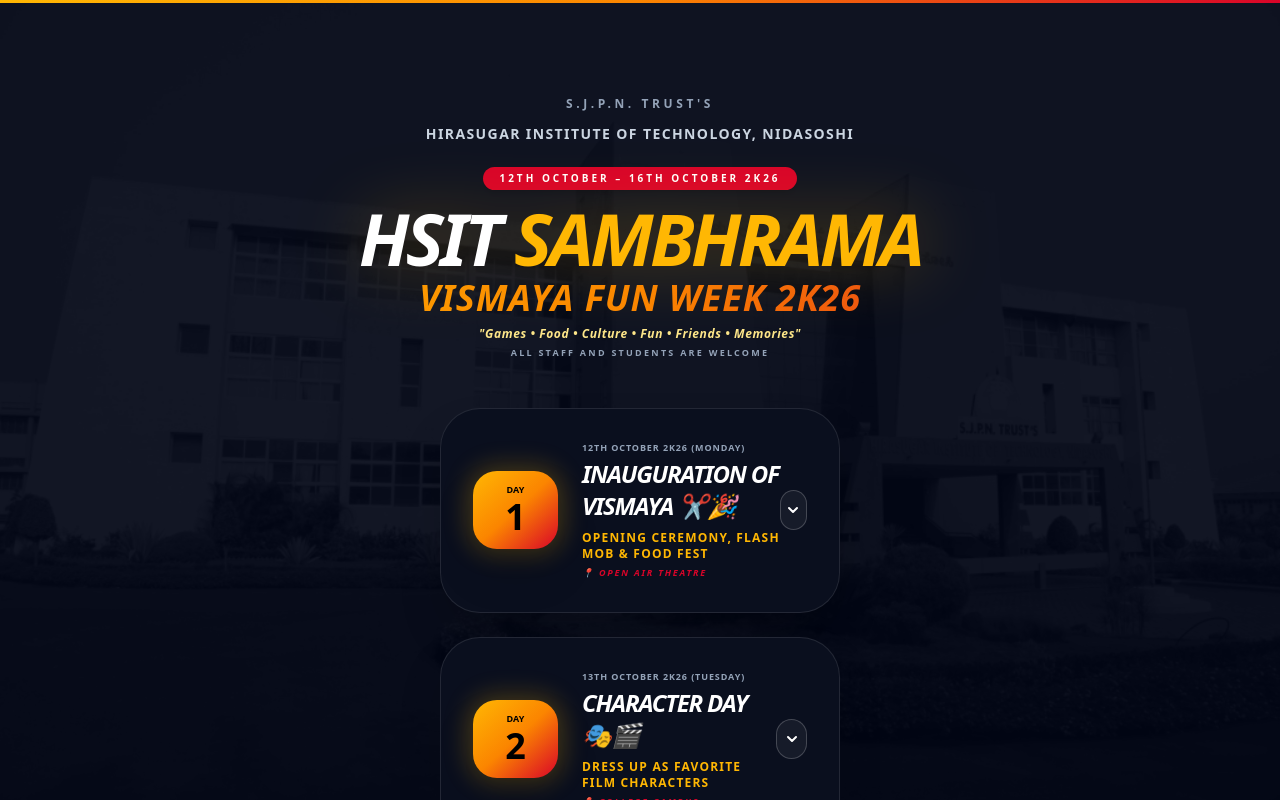
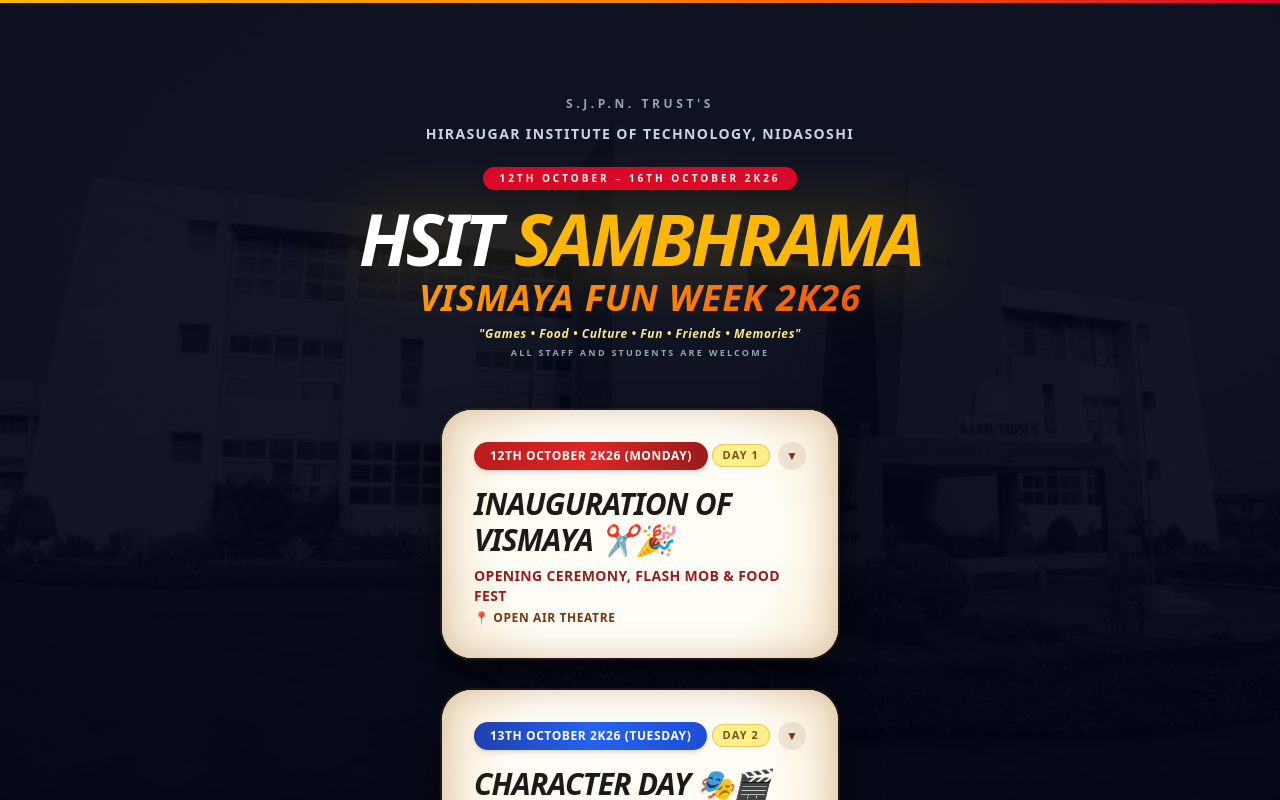
Before and after one commit to Anoop-Hampannavar/Vismaya-2k26, a Next.js app: page / in a window 1280 px wide. Shown: the top 800 px of the page. Built offline with nearby package versions, Linux system fonts and the light colour scheme.

Commit message:
Update EventCard.tsx

```diff
--- a/src/components/EventCard.tsx
+++ b/src/components/EventCard.tsx
@@ -4,15 +4,25 @@
 import { motion, AnimatePresence, useMotionValue, useSpring, useTransform } from 'framer-motion';
 import { EventItem } from '@/lib/types';
 
+// Theme color accents matching each poster placard
+const dayThemes: Record<number, { ribbonBg: string; borderGlow: string; textAccent: string }> = {
+  1: { ribbonBg: 'from-[#B91C1C] via-[#DC2626] to-[#991B1B]', borderGlow: 'rgba(220,38,38,0.4)', textAccent: '#991B1B' },
+  2: { ribbonBg: 'from-[#1E40AF] via-[#2563EB] to-[#1D4ED8]', borderGlow: 'rgba(37,99,235,0.4)', textAccent: '#1D4ED8' },
+  3: { ribbonBg: 'from-[#166534] via-[#15803D] to-[#14532D]', borderGlow: 'rgba(21,128,61,0.4)', textAccent: '#15803D' },
+  4: { ribbonBg: 'from-[#5B21B6] via-[#7C3AED] to-[#4C1D95]', borderGlow: 'rgba(124,58,237,0.4)', textAccent: '#6D28D9' },
+  5: { ribbonBg: 'from-[#B91C1C] via-[#E11D48] to-[#991B1B]', borderGlow: 'rgba(225,29,72,0.4)', textAccent: '#B91C1C' },
+};
+
 export default function EventCard({ item }: { item: EventItem }) {
   const [isOpen, setIsOpen] = useState(false);
+  const theme = dayThemes[item.day] || dayThemes[1];
 
   const x = useMotionValue(0);
   const y = useMotionValue(0);
   const mouseXSpring = useSpring(x);
   const mouseYSpring = useSpring(y);
-  const rotateX = useTransform(mouseYSpring, [-0.5, 0.5], ["7deg", "-7deg"]);
-  const rotateY = useTransform(mouseXSpring, [-0.5, 0.5], ["-7deg", "7deg"]);
+  const rotateX = useTransform(mouseYSpring, [-0.5, 0.5], ['6deg', '-6deg']);
+  const rotateY = useTransform(mouseXSpring, [-0.5, 0.5], ['-6deg', '6deg']);
 
   const handleMouseMove = (e: React.MouseEvent<HTMLDivElement>) => {
     const rect = e.currentTarget.getBoundingClientRect();
@@ -26,73 +36,78 @@
       onMouseMove={handleMouseMove}
       onMouseLeave={() => { x.set(0); y.set(0); }}
       onClick={() => setIsOpen(!isOpen)}
-      style={{ rotateX, rotateY, transformStyle: "preserve-3d", background: '#0a0f1e' }}
-      className={`relative overflow-hidden rounded-[2.5rem] mb-6 cursor-pointer border transition-all duration-500 shadow-2xl ${
-        isOpen ? 'border-[#FFB703]/70 shadow-[0_0_40px_rgba(255,183,3,0.3)]' : 'border-white/10 hover:border-[#FFB703]/30'
+      style={{ rotateX, rotateY, transformStyle: 'preserve-3d' }}
+      className={`relative overflow-hidden rounded-[2rem] mb-7 cursor-pointer transition-all duration-500 shadow-2xl border-2 ${
+        isOpen
+          ? 'border-[#FFB703] shadow-[0_20px_50px_rgba(0,0,0,0.8)] scale-[1.01]'
+          : 'border-[#4a2e12]/40 hover:border-[#FFB703]/60 shadow-[0_15px_35px_rgba(0,0,0,0.6)]'
       }`}
     >
-      <AnimatePresence mode="wait">
+      {/* Background Parchment / Paper Feel */}
+      <div
+        className="absolute inset-0 z-0 bg-[#FFFBEB]"
+        style={{
+          backgroundImage: 'radial-gradient(circle at 50% 50%, #FFFDF5 60%, #F5E6CA 100%)',
+          boxShadow: 'inset 0 0 35px rgba(120, 53, 15, 0.25)'
+        }}
+      />
+
+      {/* Expanded Background Photo with Dark Tint */}
+      <AnimatePresence>
         {isOpen && (
-          <motion.div initial={{ opacity: 0 }} animate={{ opacity: 0.45 }} exit={{ opacity: 0 }} className="absolute inset-0 z-0">
-            <motion.img
-              initial={{ scale: 1 }} animate={{ scale: 1.2 }}
-              transition={{ duration: 10, ease: "linear", repeat: Infinity, repeatType: "reverse" }}
-              src={item.img} alt={item.title} className="w-full h-full object-cover"
-            />
-            <div className="absolute inset-0 bg-gradient-to-t from-[#0a0f1e] via-[#0a0f1e]/80 to-transparent" />
+          <motion.div initial={{ opacity: 0 }} animate={{ opacity: 0.18 }} exit={{ opacity: 0 }} className="absolute inset-0 z-0 pointer-events-none">
+            <img src={item.img} alt={item.title} className="w-full h-full object-cover" />
           </motion.div>
         )}
       </AnimatePresence>
 
-      <div className="relative z-10 p-7 md:p-8" style={{ transform: "translateZ(50px)" }}>
-        <div className="flex justify-between items-center">
-          <div className="flex items-center gap-5 md:gap-6">
-            <div className="relative">
-              {!isOpen && (
+      <div className="relative z-10 p-6 md:p-8" style={{ transform: 'translateZ(40px)' }}>
+        {/* Top Poster Ribbon */}
+        <div className="flex justify-between items-start mb-4">
+          <div className={`inline-block px-4 py-1.5 rounded-full bg-gradient-to-r ${theme.ribbonBg} shadow-md`}>
+            <p className="text-[10px] md:text-xs font-black uppercase tracking-wider text-white">
+              {item.date}
+            </p>
+          </div>
+
+          <div className="flex items-center gap-2">
+            <span className="text-[11px] font-black uppercase text-[#854D0E] tracking-widest bg-[#FEF08A] px-2.5 py-0.5 rounded-full border border-[#CA8A04]/40">
+              DAY {item.day}
+            </span>
             <motion.div
-                  animate={{ scale: [1, 1.3, 1], opacity: [0.4, 0, 0.4] }}
-                  transition={{ repeat: Infinity, duration: 2 }}
-                  className="absolute inset-0 bg-[#FFB703] rounded-3xl blur-md"
-                />
-              )}
-              <div className="relative flex flex-col items-center justify-center bg-gradient-to-br from-[#FFB703] via-[#FB8500] to-[#D90429] rounded-3xl p-3 min-w-[75px] md:min-w-[85px] shadow-2xl">
-                <span className="text-[9px] text-black font-black uppercase">Day</span>
-                <span className="text-3xl md:text-4xl font-black text-black leading-none">{item.day}</span>
+              animate={{ rotate: isOpen ? 180 : 0 }}
+              className="w-7 h-7 rounded-full bg-[#78350F]/10 flex items-center justify-center text-[#78350F] font-bold text-xs"
+            >
+              ▼
+            </motion.div>
           </div>
         </div>
 
-            <div>
-              <p className="text-[9px] text-slate-400 font-bold uppercase tracking-widest mb-1">{item.date}</p>
-              <h3 className="font-bold text-xl md:text-2xl text-white tracking-tighter leading-none italic">{item.title}</h3>
+        {/* Event Title Matching Poster Typography */}
+        <h3 className="text-2xl md:text-3xl font-black text-[#1C1917] tracking-tight uppercase leading-none italic drop-shadow-sm mb-2">
+          {item.title}
+        </h3>
 
-              <div className="flex flex-col gap-1 mt-2">
-                <p className="text-[10px] md:text-xs text-[#FFB703] uppercase tracking-widest font-bold">{item.theme}</p>
+        {/* Sub-Theme & Venue */}
+        <p className="text-xs md:text-sm font-extrabold uppercase tracking-wide" style={{ color: theme.textAccent }}>
+          {item.theme}
+        </p>
         {item.venue && (
-                  <p className="text-[8px] md:text-[9px] text-[#D90429] uppercase tracking-[0.2em] font-black italic">
+          <p className="text-[10px] md:text-xs font-black uppercase tracking-wider text-[#78350F] mt-1">
             📍 {item.venue}
           </p>
         )}
-              </div>
-            </div>
-          </div>
 
-          <motion.div
-            animate={{ rotate: isOpen ? 180 : 0, y: isOpen ? 0 : [0, 5, 0] }}
-            transition={{ y: { repeat: Infinity, duration: 1.5, ease: "easeInOut" } }}
-            className={`flex items-center justify-center w-8 h-8 md:w-10 md:h-10 rounded-full border ${
-              isOpen ? 'bg-[#FFB703] border-[#FFB703]' : 'border-white/20 bg-white/5'
-            }`}
-          >
-            <svg width="16" height="16" viewBox="0 0 24 24" fill="none" stroke={isOpen ? "black" : "white"} strokeWidth="3" strokeLinecap="round" strokeLinejoin="round">
-              <path d="M6 9l6 6 6-6"/>
-            </svg>
-          </motion.div>
-        </div>
-
+        {/* Collapsible Details */}
         <AnimatePresence>
           {isOpen && (
-            <motion.div initial={{ opacity: 0, height: 0 }} animate={{ opacity: 1, height: 'auto' }} exit={{ opacity: 0, height: 0 }} className="mt-6 pt-6 border-t border-white/10">
-              <p className="text-sm md:text-lg text-slate-100 leading-relaxed font-medium mb-8">
+            <motion.div
+              initial={{ opacity: 0, height: 0 }}
+              animate={{ opacity: 1, height: 'auto' }}
+              exit={{ opacity: 0, height: 0 }}
+              className="mt-5 pt-5 border-t-2 border-[#78350F]/20"
+            >
+              <p className="text-sm md:text-base text-[#292524] leading-relaxed font-bold mb-6">
                 {item.details}
               </p>
 
@@ -104,9 +119,9 @@
                   onClick={(e) => e.stopPropagation()}
                   whileHover={{ scale: 1.02 }}
                   whileTap={{ scale: 0.98 }}
-                  className="flex items-center justify-center w-full py-4 bg-gradient-to-r from-[#FFB703] via-[#FB8500] to-[#D90429] text-black font-black uppercase tracking-[0.2em] text-[11px] rounded-2xl shadow-[0_10px_30px_rgba(217,4,41,0.35)] transition-all"
+                  className="flex items-center justify-center w-full py-3.5 bg-gradient-to-r from-[#FFB703] via-[#FB8500] to-[#D90429] text-black font-black uppercase tracking-[0.2em] text-xs rounded-xl shadow-lg hover:shadow-xl transition-all"
                 >
-                  Register to Participate ➔
+                  Register Now ➔
                 </motion.a>
               )}
             </motion.div>
```
Lines whose indentation alone changed are shown as unchanged.
